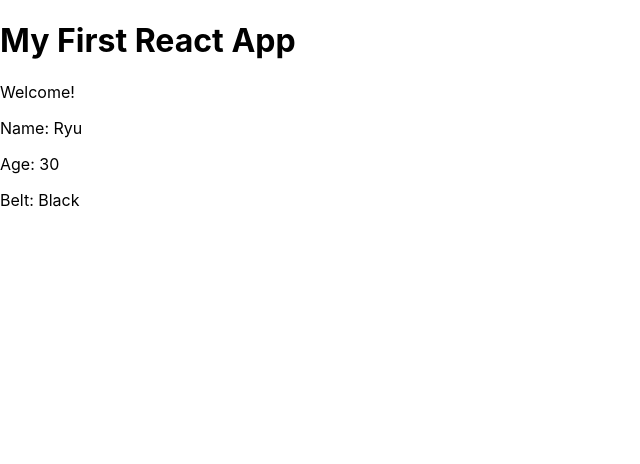
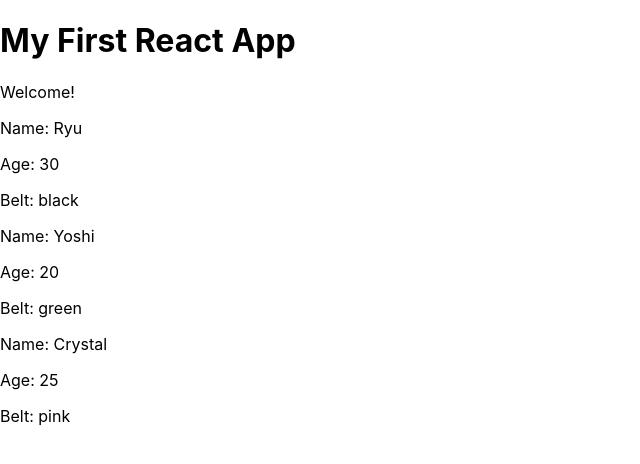
Before and after one commit to apcurran/react-practice, a React (Create React App) app: page / in a window 1280 px wide. Shown: the top 464 px of the page, without its empty margins (0-640 px from the left). Built offline with nearby package versions, Linux system fonts and the light colour scheme.

Commit message:
Outputting list of ninjas

```diff
--- a/src/App.js
+++ b/src/App.js
@@ -1,16 +1,26 @@
-import React from 'react';
+import React, { Component } from 'react';
 import Ninjas from "./Ninjas";
 
-function App() {
+class App extends Component {
+  state = {
+    ninjas: [
+      { name: "Ryu", age: 30, belt: "black", id: 1 },
+      { name: "Yoshi", age: 20, belt: "green", id: 2 },
+      { name: "Crystal", age: 25, belt: "pink", id: 3 }
+    ]
+  };
+
+  render() {
     return (
       <div className="App">
         <header className="App-header">
           <h1>My First React App</h1>
           <p>Welcome!</p>
-        <Ninjas />
+          <Ninjas ninjas={ this.state.ninjas } />
         </header>
       </div>
     );
   }
+}
 
 export default App;
--- a/src/Ninjas.js
+++ b/src/Ninjas.js
@@ -3,11 +3,20 @@
 
 class Ninjas extends Component {
     render() {
+        const { ninjas } = this.props;
+        const ninjaList = ninjas.map(ninja => {
+            return (
+                <div className="ninja" key={ ninja.id }>
+                    <p>Name: { ninja.name }</p>
+                    <p>Age: { ninja.age }</p>
+                    <p>Belt: { ninja.belt }</p>
+                </div>
+            );
+        });
+
         return (
-            <div className="ninja">
-                <p>Name: Ryu</p>
-                <p>Age: 30</p>
-                <p>Belt: Black</p>
+            <div className="ninja-list">
+                { ninjaList }
             </div>
         );
     }
```
Lines whose indentation alone changed are shown as unchanged.
